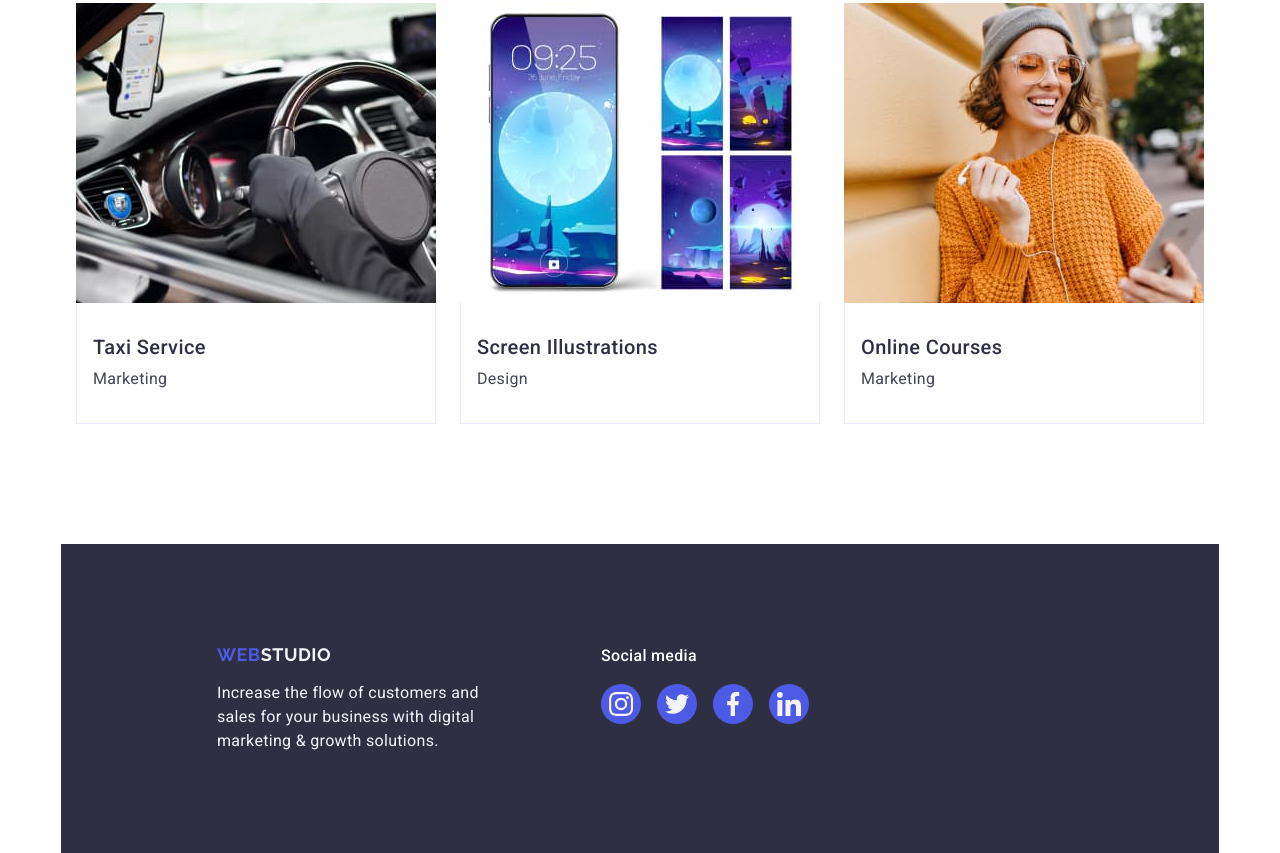
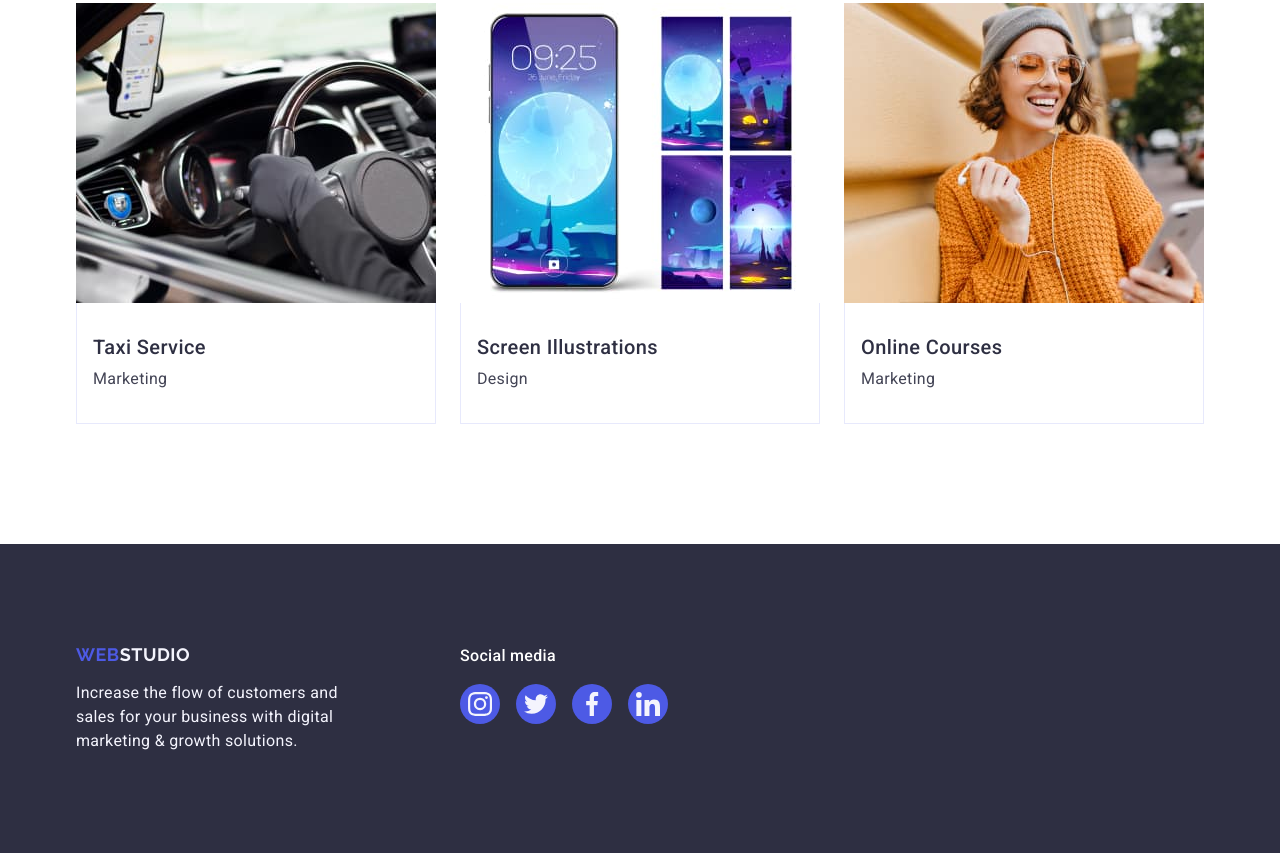
Before and after one commit to Valeria2262/goit-markup-hw-04, a plain HTML site: page index.html in a window 1280 px wide. Shown: the part 2639-3492 px from the top of the page. Drawn offline with nearby package versions, Linux system fonts and the light colour scheme.

Commit message:
Add HW 4 yyyyy

```diff
--- a/css/styles.css
+++ b/css/styles.css
@@ -429,13 +429,14 @@ button {
 
 /* Footer */
 
+.footer-all {
+  background-color: #2e2f42;
+  padding-top: 100px;
+  padding-bottom: 100px;
+}
 .footer-style {
   display: flex;
   align-items: baseline;
-  background-color: #2e2f42;
-  padding-top: 100px;
-  padding-bottom: 100px;
-  padding-left: 156px;
 }
 
 .container-footer {
--- a/index.html
+++ b/index.html
@@ -430,7 +430,7 @@
       </section>
     </main>
 
-    <footer>
+    <footer class="footer-all">
       <div class="container footer-style">
         <div class="container-footer">
           <a class="logo-footer" href="./index.html"
```
